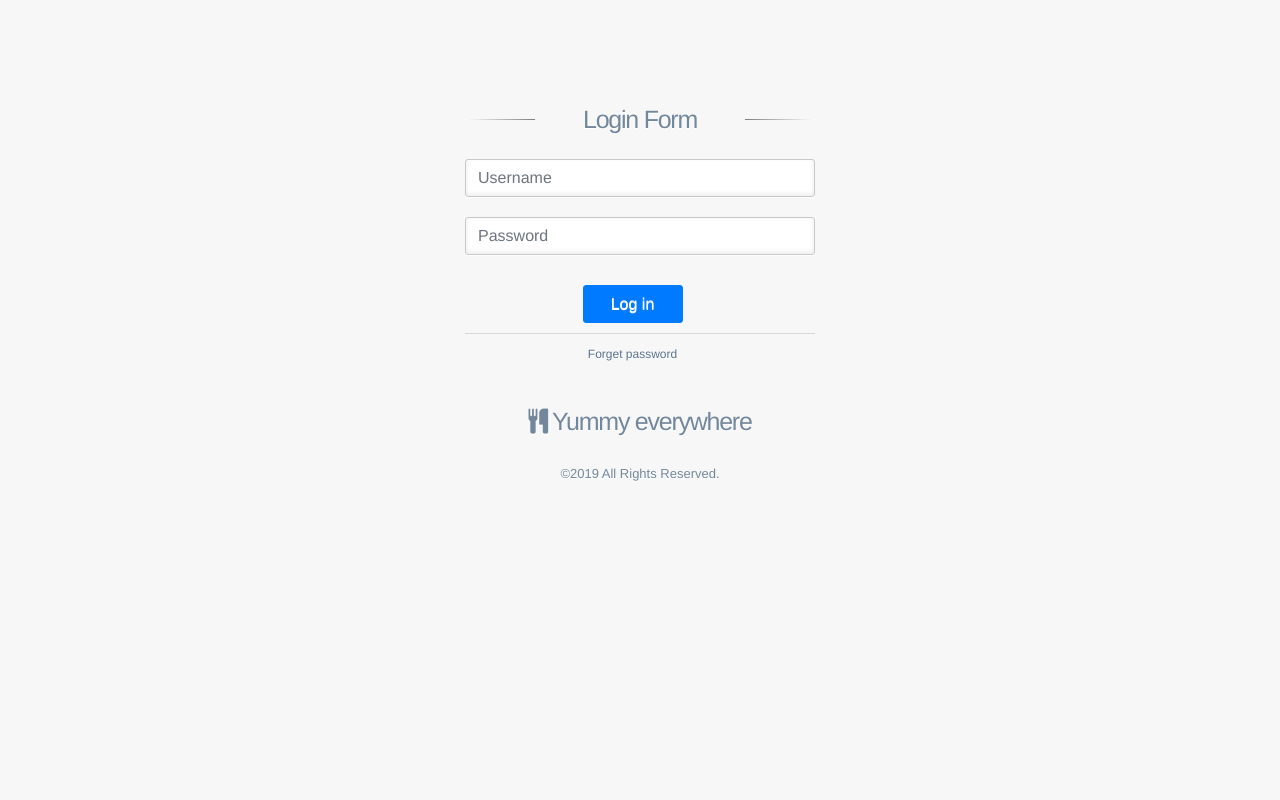
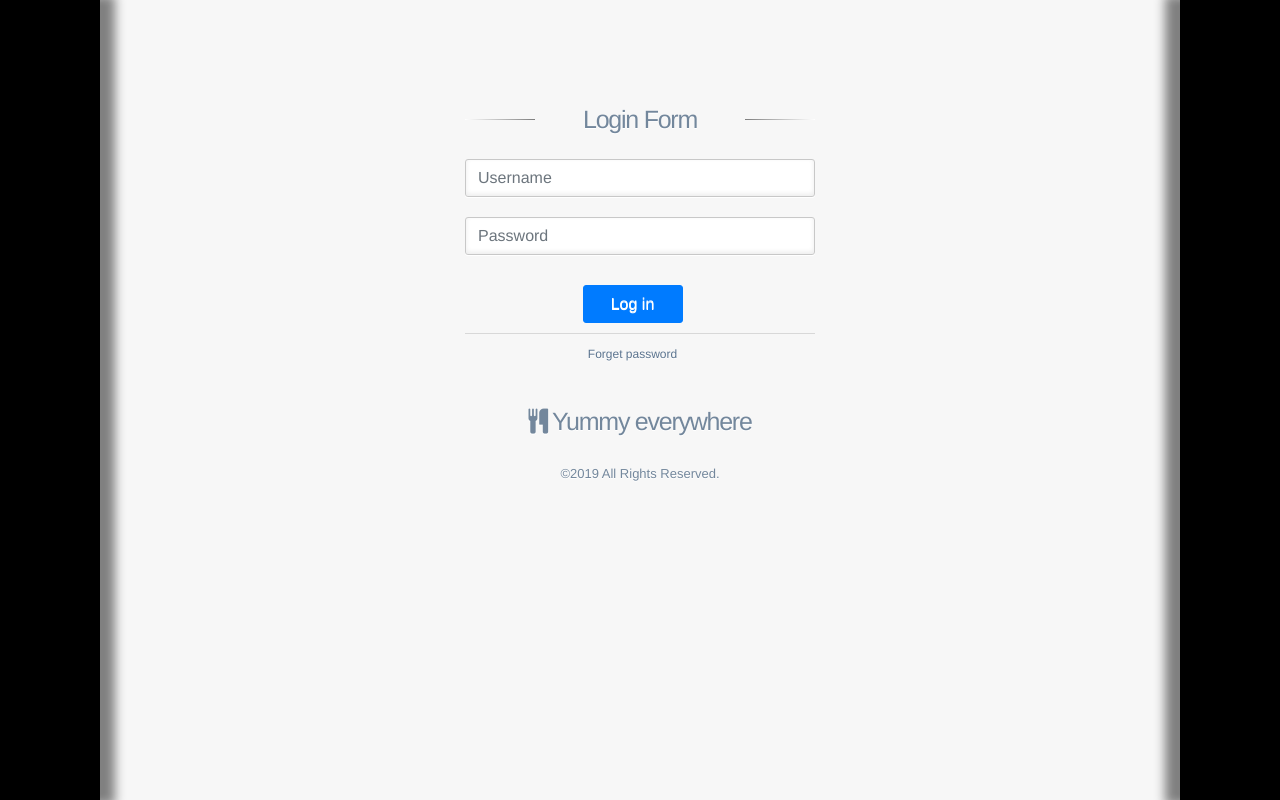
Before and after one commit to defaultax7/4506, a plain HTML site: page admin/index.html in a window 1280 px wide. Drawn offline with Linux system fonts and the light colour scheme; files that its build step writes are made by us from their sources; files whose address does not match are found by name.

Commit message:
better login

```diff
--- a/admin/css/loginAnime.css
+++ b/admin/css/loginAnime.css
@@ -10,8 +10,9 @@
   position: absolute;
   left: 0;
   top: 0;
-  width: 0px;
+  width: 100px;
   height: 100%;
+  box-shadow: 10px 0px 10px 5px grey;
   background-color: black;
 }
 
@@ -19,8 +20,9 @@
   position: absolute;
   right: 0;
   top: 0;
-  width: 0px;
+  width: 100px;
   height: 100%;
+  box-shadow: -10px 0px 10px 5px grey;
   background-color: black;
 }
 
--- a/admin/index.html
+++ b/admin/index.html
@@ -175,6 +175,8 @@
             $(".loginAnimeContainer").css("zIndex" , 999);
             $(".leftCurtain").addClass("loginAnime");
             $(".rightCurtain").addClass("loginAnime");
+            $(".leftCurtain").css("box-shadow" , "none");
+            $(".rightCurtain").css("box-shadow" , "none");
             setTimeout(function() {
                 $(".welcomeText").fadeIn(1500);
 }, 1500);
```
